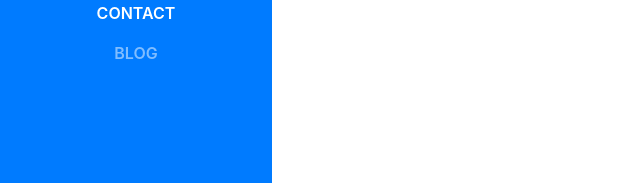
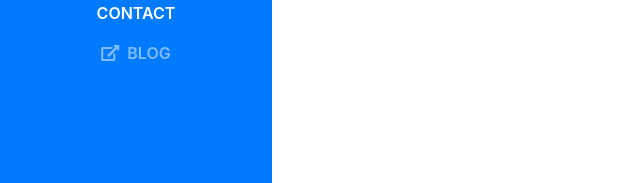
Before and after one commit to Kamaropoulos/kamaropoulos.com, a website with bundled scripts: page index.html in a window 1280 px wide. Shown: the part 539-722 px from the top of the page, 0-640 px from the left. Built offline with nearby package versions, Linux system fonts and the light colour scheme; a web font is replaced by a local one.

Commit message:
feat: Added "external link" icon on blog link

```diff
--- a/index.html
+++ b/index.html
@@ -94,7 +94,7 @@
                     <a class="nav-link js-scroll-trigger" href="#contact">Contact</a>
                 </li>
                 <li class="nav-item">
-                    <a class="nav-link js-scroll-trigger" href="https://blog.kamaropoulos.tk" target="_blank">Blog</a>
+                    <a class="nav-link js-scroll-trigger" href="https://blog.kamaropoulos.tk" target="_blank"><i class="fas fa-external-link-alt"></i>&nbsp;&nbsp;Blog</a>
                 </li>
             </ul>
         </div>
```
